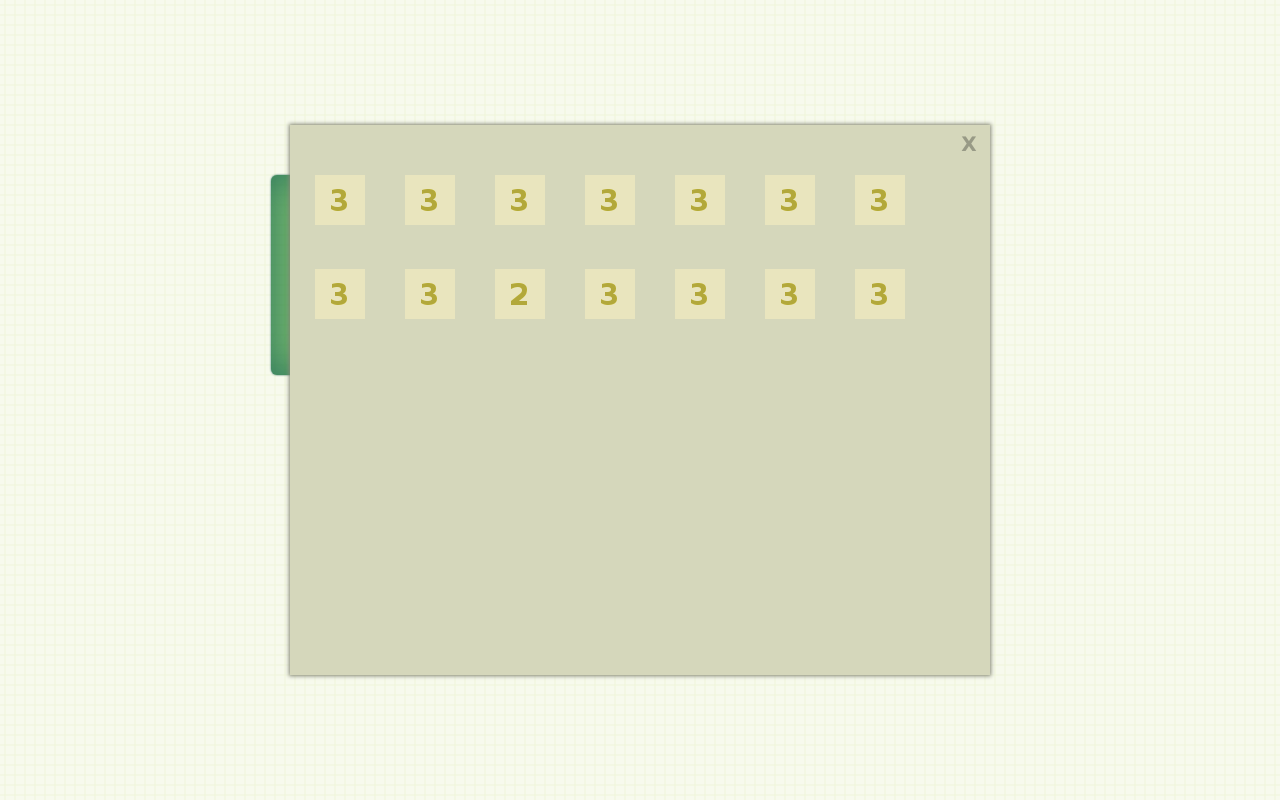
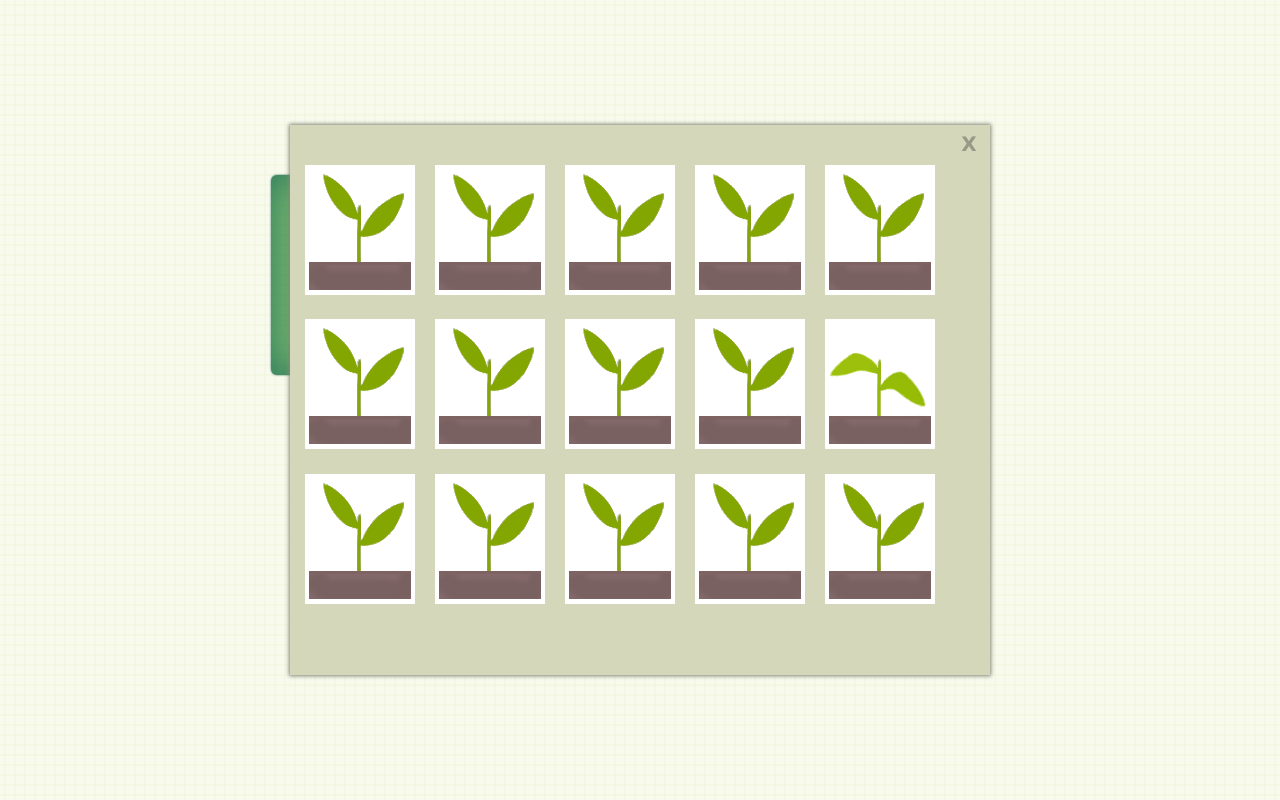
Before and after one commit to zemr/games, a plain HTML site: page index.html in a window 1280 px wide. Both pictures are taken after a click on the element "Pierwsza". Drawn offline with nearby package versions, Linux system fonts and the light colour scheme.

Commit message:
Add images (1)

```diff
--- a/css/styles.css
+++ b/css/styles.css
@@ -95,28 +95,39 @@ body {
 /* game1 */
 
 .plants span {
-  height: 50px;
-  width: 50px;
-  margin: 20px;
+  width: 110px;
+  height: 130px;
   display: inline-block;
 }
 
 .stage_0 {
-  background-image: url(../img/d0.png);
+  background-image: url(../img/g1-s0.png);
 }
 
 .stage_1 {
-  background-image: url(../img/d1.png);
+  background-image: url(../img/g1-s1.png);
 }
 
 .stage_2 {
-  background-image: url(../img/d2.png);
+  background-image: url(../img/g1-s2.png);
 }
 
 .stage_3 {
-  background-image: url(../img/d3.png);
+  background-image: url(../img/g1-s3.png);
 }
 
 .stage_4 {
-  background-image: url(../img/d4.png);
+  background-image: url(../img/g1-s4.png);
 }
+
+@media (max-width: 349px) {
+  .plants span {
+    margin: 5px;
+  }
+}
+
+@media (min-width: 350px) {
+  .plants span {
+    margin: 10px;
+  }
+}
--- a/js/games.js
+++ b/js/games.js
@@ -2,10 +2,22 @@ function game1() {
   var root = document.getElementById('game');
   var close = document.getElementById('close');
   var dry, keepingWatered;
+  var count;
+
+  function setCount(width, height) {
+    var places = (width * height - (width * height * 0.35)) / 20000;
+    return count = Math.floor(places);
+  }
+
+  if (window.innerWidth < 760) {
+    setCount(innerWidth, innerHeight);
+  } else {
+    count = 16;
+  }
 
   function putPlants() {
     var plants = '<div class="plants">';
-    for (var i = 1; i < 15; i++) {
+    for (var i = 1; i < count; i++) {
       plants += '<span id="' + i + '" class="stage_3"></span>';
     }
     plants += '</div>';
@@ -31,7 +43,7 @@ function game1() {
     plant.classList.add('stage_' + (stage - 1));
     dry = setTimeout(function () {
       dryingOut(plant, stage - 1, counter + 1);
-    }, 1500);
+    }, 1000);
     return dry;
   }
 
@@ -60,12 +72,14 @@ function game1() {
 
   keepingWatered = setInterval(function () {
     var plant = choosePlant();
-    var soilStage = checkSoil(plant);
-    plant.onclick = stopDryingOut;
-    dryingOut(plant, soilStage, 3 - soilStage);
-  }, 2000);
+    if (plant) {
+      var soilStage = checkSoil(plant);
+      plant.onclick = stopDryingOut;
+      dryingOut(plant, soilStage, 3 - soilStage);
+    }
+  }, 1500);
 
-  setTimeout(stopGame, 60000);
+  setTimeout(stopGame, 100000);
 
 }
 
```
Also changed, not shown: img/d0.png (deleted), img/d1.png (deleted), img/d2.png (deleted), img/d3.png (deleted), img/d4.png (deleted), img/g1-s0.png (added), img/g1-s1.png (added), img/g1-s2.png (added), img/g1-s3.png (added), img/g1-s4.png (added).
